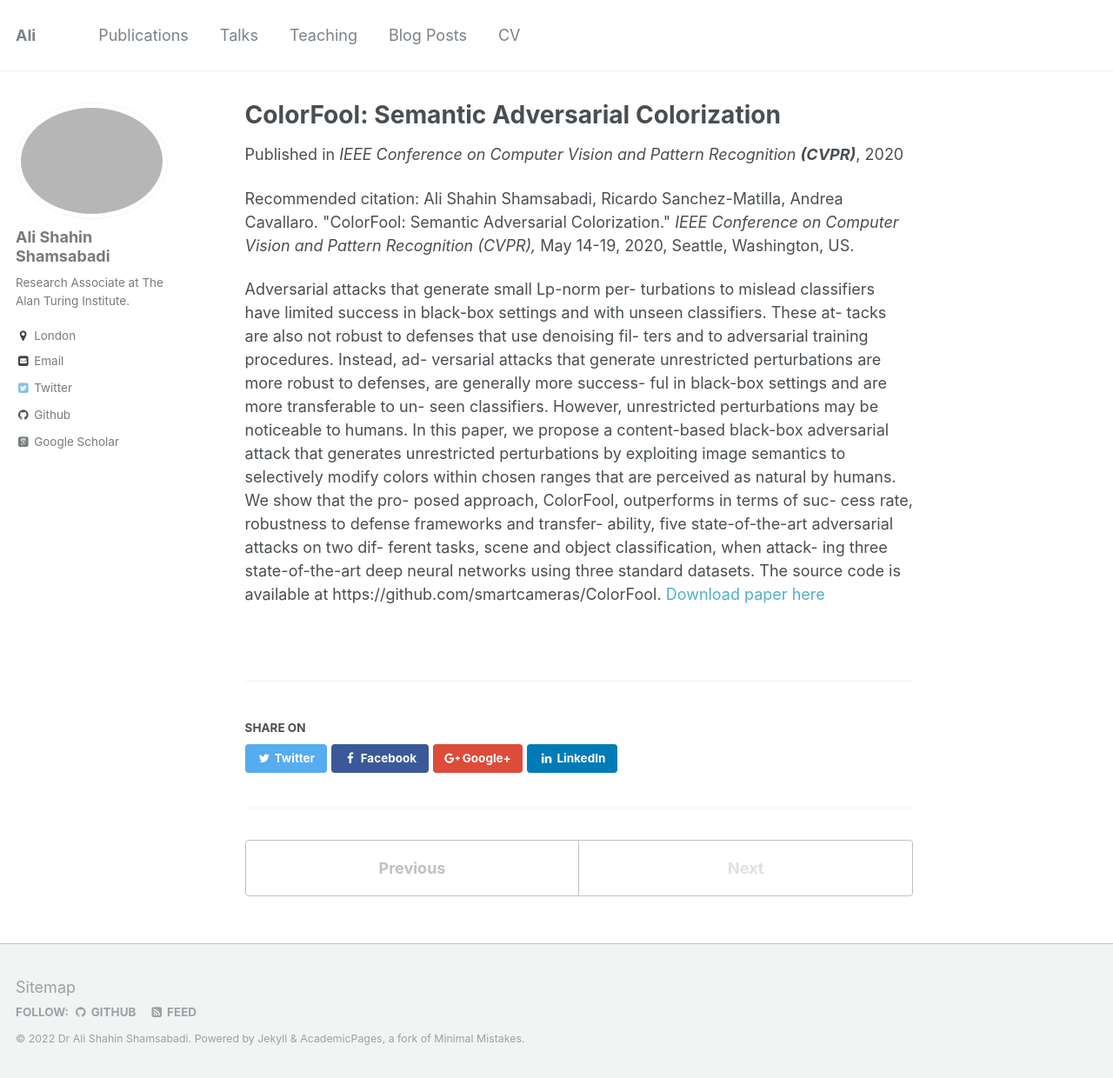
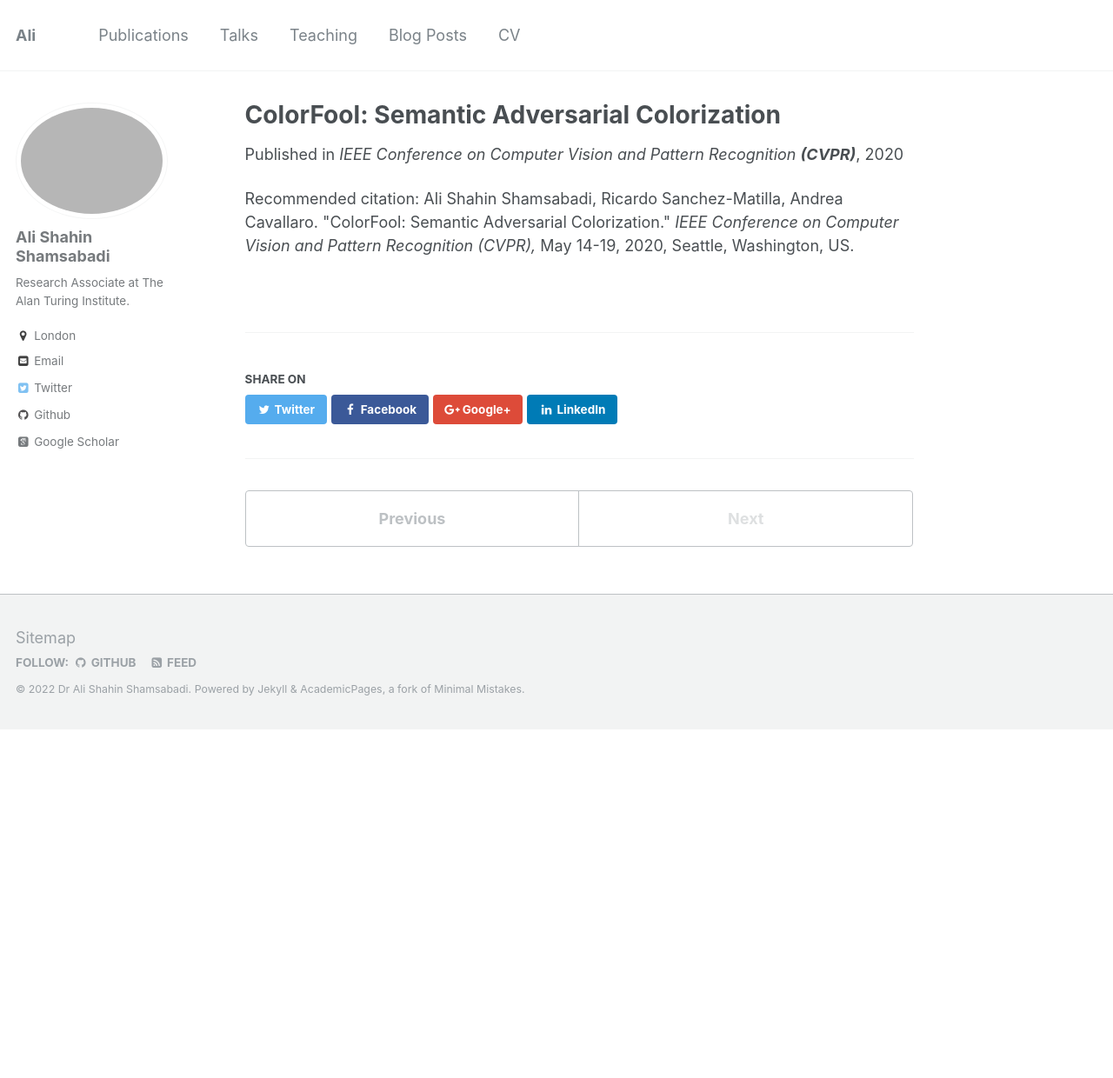
Before and after one commit to AliShahin/AliShahin.github.io, a Jekyll site: the page built from _publications/2019_11_25_ColorFool.md, in a window 1280 px wide and 1240 px high. Shown: the whole window at 87% size. Built offline with Jekyll 4.4.1, drawn with Linux system fonts in a browser that asks for light colours; some web fonts are replaced.

Commit message:
Update 2019_11_25_ColorFool.md

```diff
--- a/_publications/2019_11_25_ColorFool.md
+++ b/_publications/2019_11_25_ColorFool.md
@@ -8,5 +8,3 @@ date: 2020-06-14
 venue: 'IEEE Conference on Computer Vision and Pattern Recognition <b> (CVPR)</b>'
 citation: 'Ali Shahin Shamsabadi, Ricardo Sanchez-Matilla, Andrea Cavallaro. &quot;ColorFool: Semantic Adversarial Colorization.&quot; <i> IEEE Conference on Computer Vision and Pattern Recognition (CVPR), </i> May 14-19, 2020, Seattle, Washington, US.'
 ---
-Adversarial attacks that generate small Lp-norm per- turbations to mislead classifiers have limited success in black-box settings and with unseen classifiers. These at- tacks are also not robust to defenses that use denoising fil- ters and to adversarial training procedures. Instead, ad- versarial attacks that generate unrestricted perturbations are more robust to defenses, are generally more success- ful in black-box settings and are more transferable to un- seen classifiers. However, unrestricted perturbations may be noticeable to humans. In this paper, we propose a content-based black-box adversarial attack that generates unrestricted perturbations by exploiting image semantics to selectively modify colors within chosen ranges that are perceived as natural by humans. We show that the pro- posed approach, ColorFool, outperforms in terms of suc- cess rate, robustness to defense frameworks and transfer- ability, five state-of-the-art adversarial attacks on two dif- ferent tasks, scene and object classification, when attack- ing three state-of-the-art deep neural networks using three standard datasets. The source code is available at https://github.com/smartcameras/ColorFool.
-[Download paper here](https://arxiv.org/pdf/1911.10891.pdf)
```
